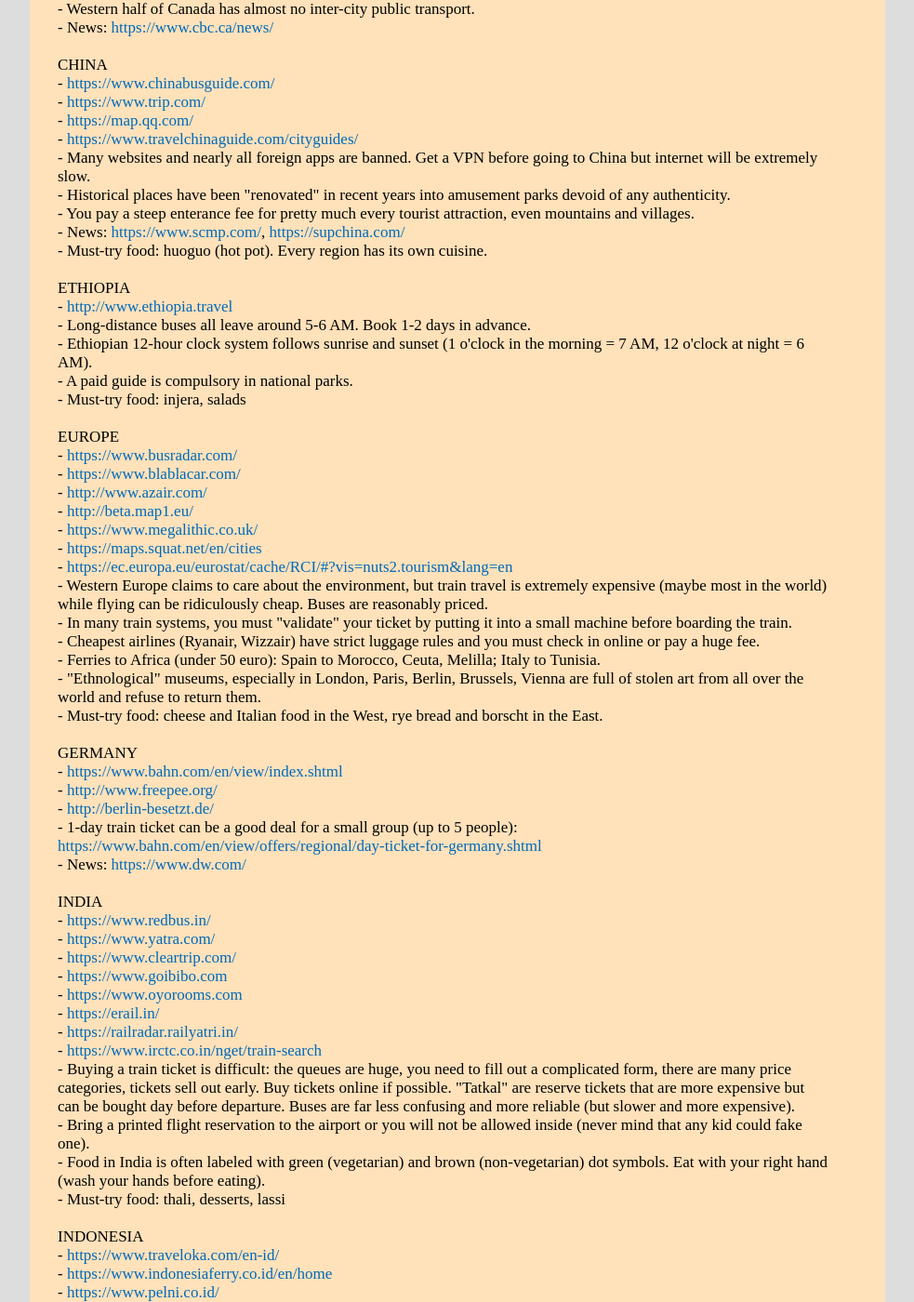
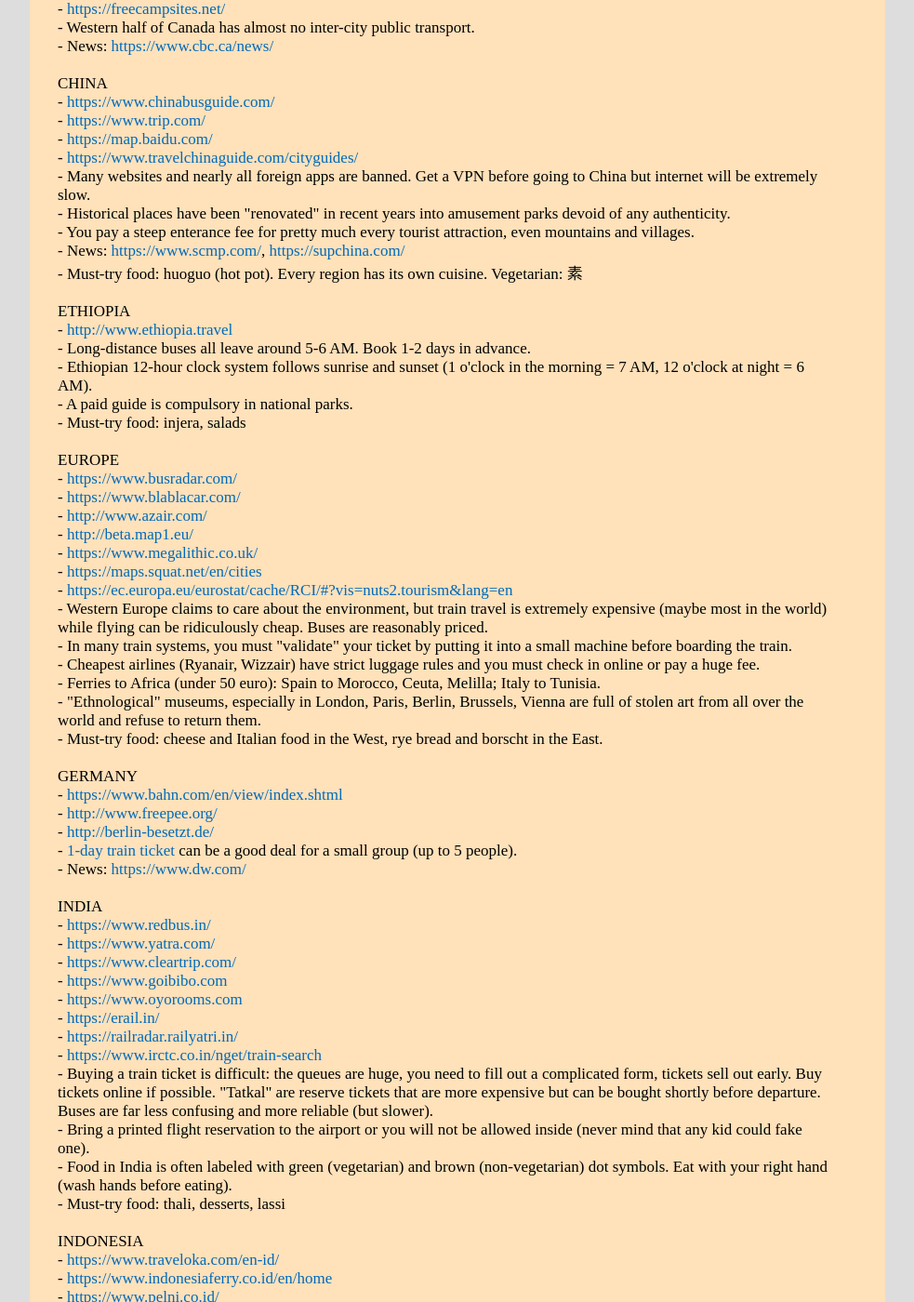
Before and after one commit to witbag/witbag.github.io, a Jekyll site: the page built from travel/notes.html, in a window 1280 px wide and 1400 px high, scrolled down 824 px. Shown: the whole window at 93% size, without its empty margins (148-1131 px from the left). Built offline with Jekyll 4.4.1, drawn with Linux system fonts in a browser that asks for light colours; some of the changed text lies outside the part shown.

Commit message:
Update notes.html

```diff
--- a/travel/notes.html
+++ b/travel/notes.html
@@ -39,6 +39,7 @@
 <br>
 CANADA<br>
 - <a href="https://www.busbud.com/" target=_blank>https://www.busbud.com/</a><br />
+- <a href="https://www.pc.gc.ca/en/index" target=_blank>https://www.pc.gc.ca/en/index</a><br />
 - <a href="https://freecampsites.net/" target=_blank>https://freecampsites.net/</a><br />
 - Western half of Canada has almost no inter-city public transport.<br>
 - News: <a href="https://www.cbc.ca/news/" target=_blank>https://www.cbc.ca/news/</a><br />
@@ -46,13 +47,13 @@
 CHINA<br>
 - <a href="https://www.chinabusguide.com/" target=_blank>https://www.chinabusguide.com/</a><br />
 - <a href="https://www.trip.com/" target=_blank>https://www.trip.com/</a><br />
-- <a href="https://map.qq.com/" target=_blank>https://map.qq.com/</a><br />
+- <a href="https://map.baidu.com/" target=_blank>https://map.baidu.com/</a><br />
 - <a href="https://www.travelchinaguide.com/cityguides/" target=_blank>https://www.travelchinaguide.com/cityguides/</a><br />
 - Many websites and nearly all foreign apps are banned. Get a VPN before going to China but internet will be extremely slow.<br>
 - Historical places have been "renovated" in recent years into amusement parks devoid of any authenticity.<br>
 - You pay a steep enterance fee for pretty much every tourist attraction, even mountains and villages.<br>
 - News: <a href="https://www.scmp.com/" target=_blank>https://www.scmp.com/</a>, <a href="https://supchina.com/" target=_blank>https://supchina.com/</a><br />
-- Must-try food: huoguo (hot pot). Every region has its own cuisine.<br>
+- Must-try food: huoguo (hot pot). Every region has its own cuisine. Vegetarian: 素<br>
 <br>
 ETHIOPIA<br>
 - <a href="http://www.ethiopia.travel" target=_blank>http://www.ethiopia.travel</a><br />
@@ -80,7 +81,7 @@
 - <a href="https://www.bahn.com/en/view/index.shtml" target=_blank>https://www.bahn.com/en/view/index.shtml</a><br />
 - <a href="http://www.freepee.org/" target=_blank>http://www.freepee.org/</a><br />
 - <a href="http://berlin-besetzt.de/" target=_blank>http://berlin-besetzt.de/</a><br />
-- 1-day train ticket can be a good deal for a small group (up to 5 people): <a href="https://www.bahn.com/en/view/offers/regional/day-ticket-for-germany.shtml" target=_blank>https://www.bahn.com/en/view/offers/regional/day-ticket-for-germany.shtml</a><br>
+- <a href="https://www.bahn.com/en/view/offers/regional/day-ticket-for-germany.shtml" target=_blank>1-day train ticket</a> can be a good deal for a small group (up to 5 people).<br>
 - News: <a href="https://www.dw.com/" target=_blank>https://www.dw.com/</a><br />
 <br>
 INDIA<br>
@@ -92,9 +93,9 @@
 - <a href="https://erail.in/" target=_blank>https://erail.in/</a><br />
 - <a href="https://railradar.railyatri.in/" target=_blank>https://railradar.railyatri.in/</a><br />
 - <a href="https://www.irctc.co.in/nget/train-search" target=_blank>https://www.irctc.co.in/nget/train-search</a><br />
-- Buying a train ticket is difficult: the queues are huge, you need to fill out a complicated form, there are many price categories, tickets sell out early. Buy tickets online if possible. "Tatkal" are reserve tickets that are more expensive but can be bought day before departure. Buses are far less confusing and more reliable (but slower and more expensive).<br>
+- Buying a train ticket is difficult: the queues are huge, you need to fill out a complicated form, tickets sell out early. Buy tickets online if possible. "Tatkal" are reserve tickets that are more expensive but can be bought shortly before departure. Buses are far less confusing and more reliable (but slower).<br>
 - Bring a printed flight reservation to the airport or you will not be allowed inside (never mind that any kid could fake one).<br>
-- Food in India is often labeled with green (vegetarian) and brown (non-vegetarian) dot symbols. Eat with your right hand (wash your hands before eating).<br>
+- Food in India is often labeled with green (vegetarian) and brown (non-vegetarian) dot symbols. Eat with your right hand (wash hands before eating).<br>
 - Must-try food: thali, desserts, lassi<br>
 <br>
 INDONESIA<br>
@@ -134,7 +135,7 @@
 KENYA<br>
 - <a href="https://metickets.krc.co.ke/" target=_blank>https://metickets.krc.co.ke/</a><br />
 - The Nairobi-Mombasa train can get booked out long in advance but buses are very frequent.<br>
-- Must hire a paid guide and pay enterance fee to visit national parks.<br>
+- A paid guide is compulsory in national parks.<br>
 <br>
 MALAYSIA<br>
 - <a href="https://www.easybook.com/" target=_blank>https://www.easybook.com/</a><br />
@@ -164,7 +165,7 @@
 PERU<br>
 - <a href="https://www.redbus.pe/en/" target=_blank>https://www.redbus.pe/en/</a><br />
 - <a href="http://www.andeantravelweb.com/peru/" target=_blank>http://www.andeantravelweb.com/peru/</a><br />
-- <a href="https://www.peru.travel/?internacional" target=_blank>https://www.peru.travel/?internacional</a><br />
+- <a href="https://www.peru.travel" target=_blank>https://www.peru.travel</a><br />
 - iPeru are the official tourist offices, provide free maps and useful information.<br>
 - Machu Picchu enterance tickets: <a href="https://www.machupicchu.gob.pe/inicio" target=_blank>https://www.machupicchu.gob.pe/inicio</a>. Cheap transport option: bus Cusco to Hidroelectrica, then walk along the railway track to Aguas Calientes (main base for MP).<br>
 - Free and less touristy alternatives to the expensive Inca Trail: Lares trek, Salkantay trek, Choquequirao trek.<br>
@@ -198,7 +199,7 @@
 - To visit the mountains you need: National Park Entry Permit (free, apply <a href="https://npm.cpami.gov.tw/en/notice_1.aspx" target=_blank>here</a> at least 1 week in advance, distributed by a lottery system), Mountain Entry Permit (free, apply online or at park enterance).<br>
 - EasyCard (buy in convenience store): use for transit, bike share, and other payments.<br>
 - For a rich country like Taiwan, the level of pollution is a disgrace. They really need stricter emission rules for motorcycles. Outside cities, the landscape is littered with huge factories.<br>
-- Must-try food: biandang (box lunch), luobogao, mushrooms, night market<br>
+- Must-try food: mushrooms, luobogao, biandang (box lunch), night market<br>
 <br>
 THAILAND<br>
 - <a href="https://www.busonlineticket.co.th/" target=_blank>https://www.busonlineticket.co.th/</a><br />
@@ -206,7 +207,6 @@
 - <a href="http://www.thaiticketmajor.com/bus/ttmbus/index.php" target=_blank>http://www.thaiticketmajor.com/bus/ttmbus/index.php</a><br />
 - <a href="http://procurement.railway.co.th/checktime/checktime.asp?lenguage=Eng" target=_blank>http://procurement.railway.co.th/checktime/checktime.asp?lenguage=Eng</a><br />
 - ATM fees are very high.<br>
-- News: <a href="http://www.khaosodenglish.com/" target=_blank>http://www.khaosodenglish.com/</a><br />
 - Food: night market<br>
 <br>
 TURKEY<br>
@@ -218,9 +218,10 @@
 - <a href="https://www.checkmybus.com/" target=_blank>https://www.checkmybus.com/</a><br />
 - <a href="https://www.busbud.com/" target=_blank>https://www.busbud.com/</a><br />
 - <a href="https://caltopo.com/" target=_blank>https://caltopo.com/</a><br />
+- <a href="https://www.scaruffi.com/travel/hikes.html" target=_blank>https://www.scaruffi.com/travel/hikes.html</a><br />
+- <a href="https://www.nps.gov/" target=_blank>https://www.nps.gov/</a><br />
+- <a href="https://www.nps.gov/maps/full.html?mapId=7ad17cc9-b808-4ff8-a2f9-a99909164466" target=_blank>https://www.nps.gov/maps/full.html?mapId=7ad17cc9-b808-4ff8-a2f9-a99909164466</a><br />
 - <a href="https://freecampsites.net/" target=_blank>https://freecampsites.net/</a><br />
-- <a href="https://www.scaruffi.com/travel/hikes.html" target=_blank>https://www.scaruffi.com/travel/hikes.html</a><br />
-- <a href="https://www.nps.gov/maps/full.html?mapId=7ad17cc9-b808-4ff8-a2f9-a99909164466" target=_blank>https://www.nps.gov/maps/full.html?mapId=7ad17cc9-b808-4ff8-a2f9-a99909164466</a><br />
 - Prices displayed in shops and restaurants do not include taxes.<br>
 - The US border officials are notorious for treating visitors like suspected criminals.<br>
 <br>
```
Also changed, not shown: other parts of travel/notes.html (+3 -3 lines).
